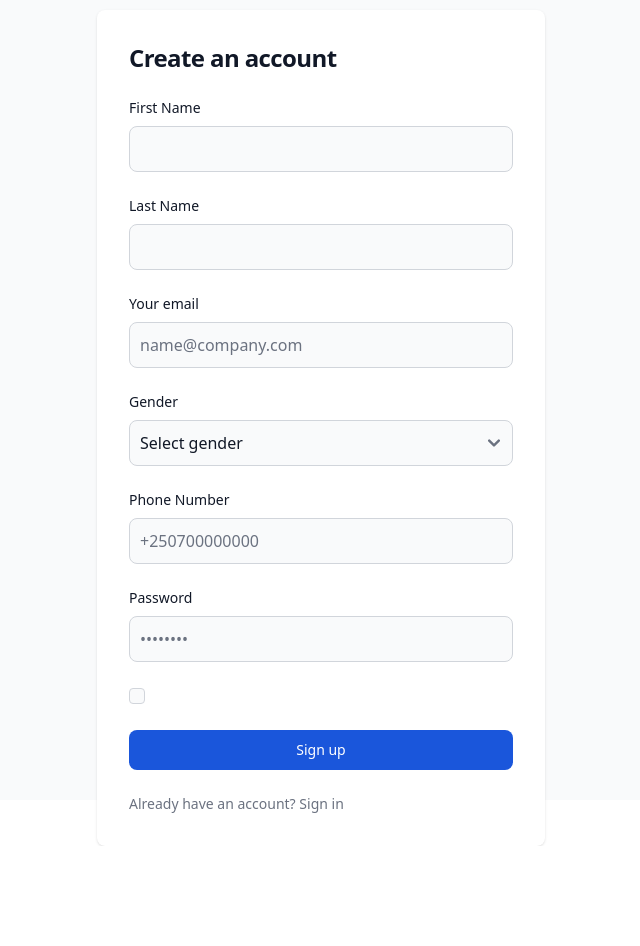
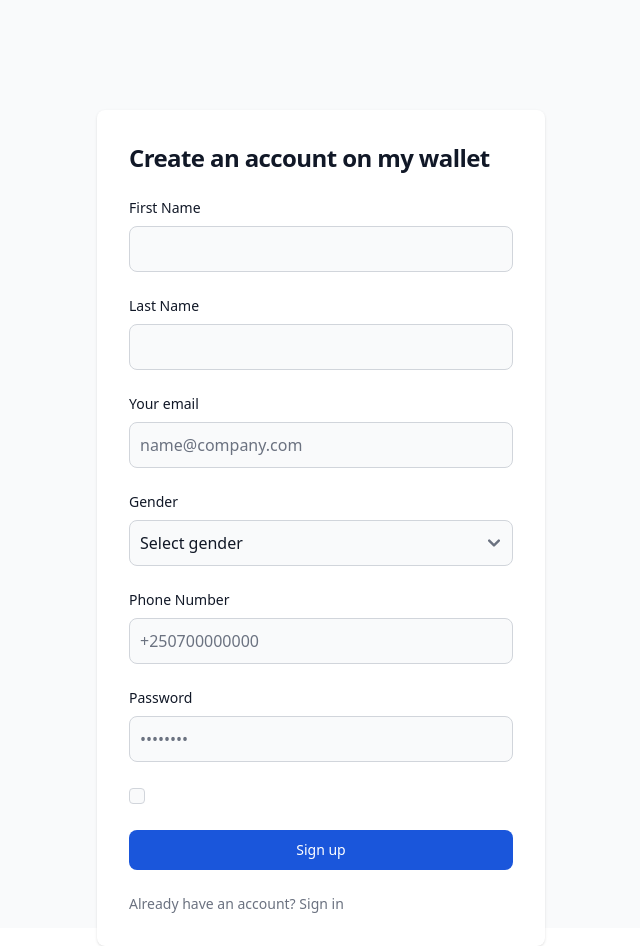
Before and after one commit to bizip/wallet_fe, a React (Create React App) app: page /signup in a window 1280 px wide. Shown: the whole page, without its empty margins (319-959 px from the left). Before the commit the page ends 846 px from the top, so only its background shows below. Built offline with nearby package versions, Linux system fonts and the light colour scheme; no server answers; the HTML template or start-up script is replaced by a standard one.

Commit message:
Add the read me file

```diff
--- a/src/component/Login.js
+++ b/src/component/Login.js
@@ -32,6 +32,7 @@ const Login = () => {
   return (
     <div className="flex items-center justify-center h-screen ">
       <form className="max-w-sm mx-auto flex flex-col justify-end w-full" onSubmit={handleSubmit} >
+        <h1 className="text-3xl font-bold text-center text-gray-800 mb-6">My Wallet</h1>
         <div className="mb-5">
           <label htmlFor="email" className="block mb-2 text-sm font-medium text-gray-900 dark:text-white">Your email</label>
           <input type="email" id="email" name="email" value={formData.email} onChange={handleChange} className="shadow-sm bg-gray-50 border border-gray-300 text-gray-900 text-sm rounded-lg focus:ring-blue-500 focus:border-blue-500 block w-full p-2.5 dark:bg-gray-700 dark:border-gray-600 dark:placeholder-gray-400 dark:text-white dark:focus:ring-blue-500 dark:focus:border-blue-500 dark:shadow-sm-light" placeholder="name@flowbite.com" required />
@@ -43,7 +44,6 @@ const Login = () => {
         <div class="flex items-center justify-between">
                       <div class="flex items-start">
                           <div class="flex items-center h-5">
-                            <input id="remember" aria-describedby="remember" type="checkbox" class="w-4 h-4 border border-gray-300 rounded bg-gray-50 focus:ring-3 focus:ring-primary-300 dark:bg-gray-700 dark:border-gray-600 dark:focus:ring-primary-600 dark:ring-offset-gray-800" required="" />
                           </div>
                           <div class="ml-3 text-sm">
 
--- a/src/component/Signup.js
+++ b/src/component/Signup.js
@@ -14,11 +14,9 @@ const Signup = () => {
 
   const handleSubmit = async (e) => {
     e.preventDefault();
-    console.log(formData, "this is formdata .....");
     try {
-      const response = await API.post('/auth/signup', formData);
-      console.log('Success:', response.data);
-      // Handle successful signup
+        await API.post('/auth/signup', formData);
+
     } catch (error) {
       console.error('Error:', error);
       // Handle error
@@ -34,18 +32,15 @@ const Signup = () => {
   };
 
   return (
-    <section className="bg-gray-50 dark:bg-gray-900">
+    <section className="bg-gray-50 dark:bg-gray-900 pt-32">
       <div className="flex flex-col items-center justify-center px-6 py-8 mx-auto md:h-screen lg:py-0">
-        <a href="#" className="flex items-center mb-6 text-2xl font-semibold text-gray-900 dark:text-white">
-          <img className="w-8 h-8 mr-2" src="https://flowbite.s3.amazonaws.com/blocks/marketing-ui/logo.svg" alt="logo" />
-          Flowbite
-        </a>
         <div className="w-full bg-white rounded-lg shadow dark:border md:mt-0 sm:max-w-md xl:p-0 dark:bg-gray-800 dark:border-gray-700">
           <div className="p-6 space-y-4 md:space-y-6 sm:p-8">
             <h1 className="text-xl font-bold leading-tight tracking-tight text-gray-900 md:text-2xl dark:text-white">
-              Create an account
+              Create an account on my wallet
             </h1>
             <form className="space-y-4 md:space-y-6" onSubmit={handleSubmit}>
+
               <div>
                 <label htmlFor="firstName" className="block mb-2 text-sm font-medium text-gray-900 dark:text-white">First Name</label>
                 <input
```
Also changed, not shown: 1 other file (tests, documents, lock files or other folders).
